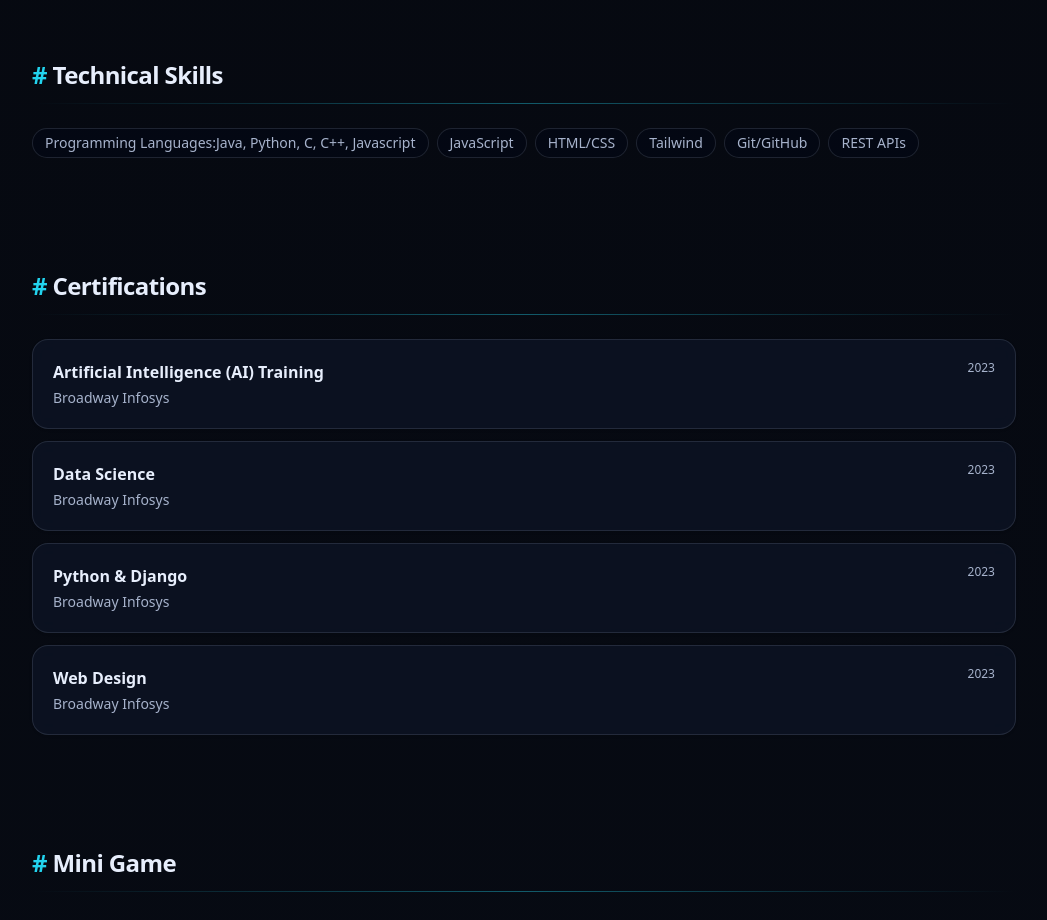
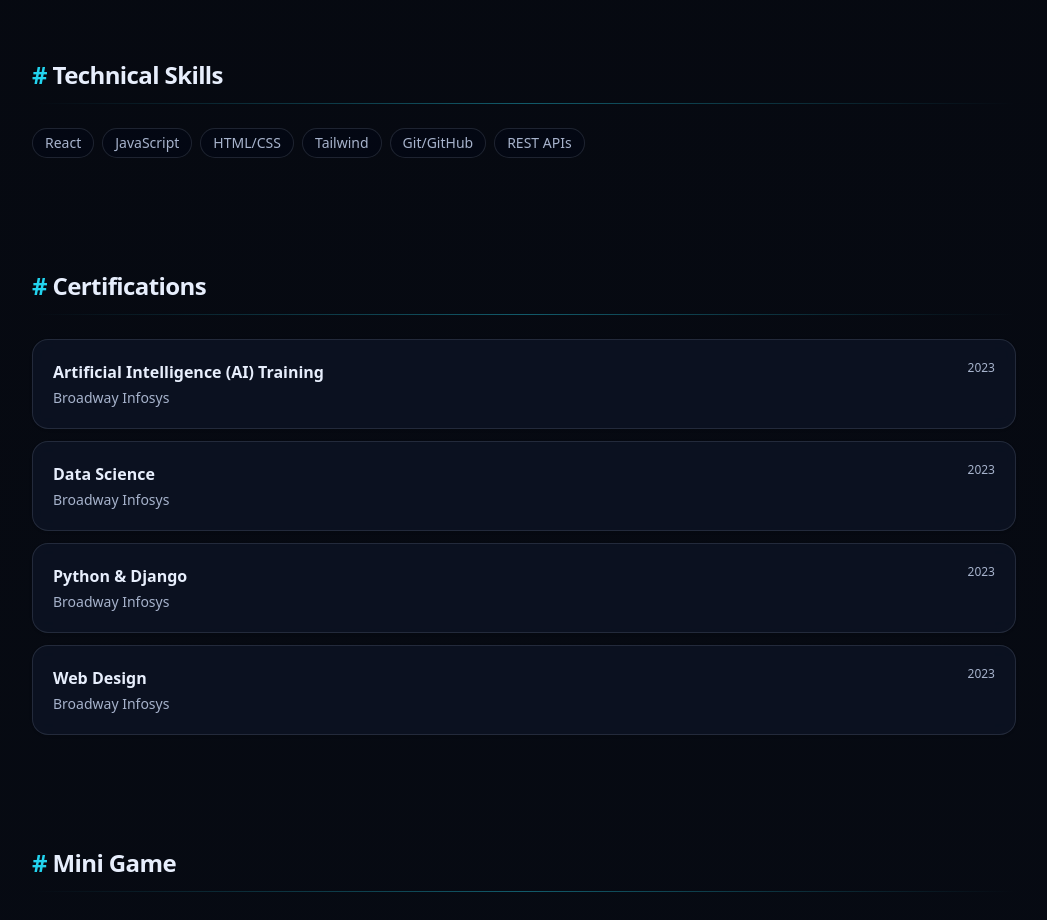
Before and after one commit to rajeshtudu/Portfolio, a React (Vite) app: page / in a window 1280 px wide. Shown: the part 2080-3000 px from the top of the page, without its empty margins (116-1163 px from the left). Built offline with nearby package versions, Linux system fonts and the light colour scheme.

Commit message:
'updated'

```diff
--- a/src/data/content.js
+++ b/src/data/content.js
@@ -41,7 +41,7 @@ export const projects = [
 ];
 
 export const skills = [
-  "Programming Languages:Java, Python, C, C++, Javascript",
+  "React",
   "JavaScript",
   "HTML/CSS",
   "Tailwind",
```
